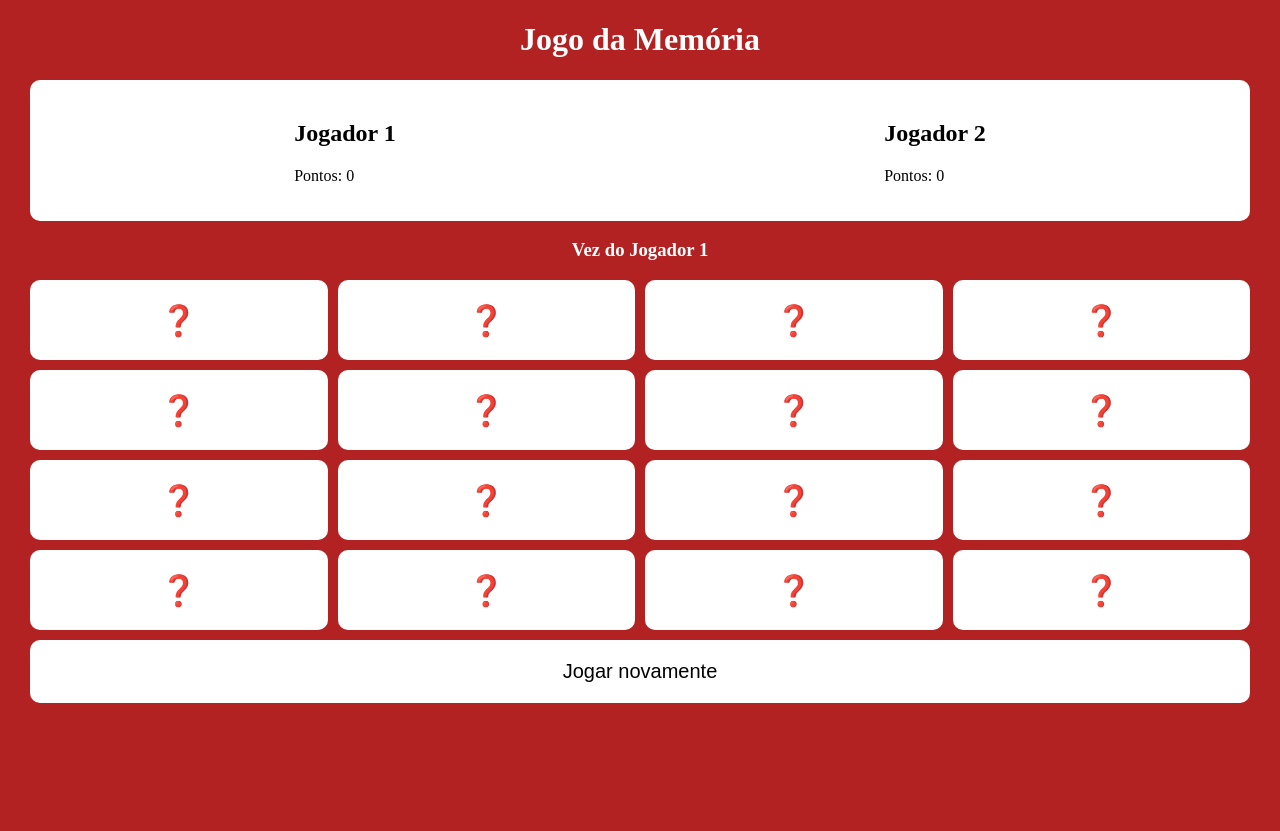
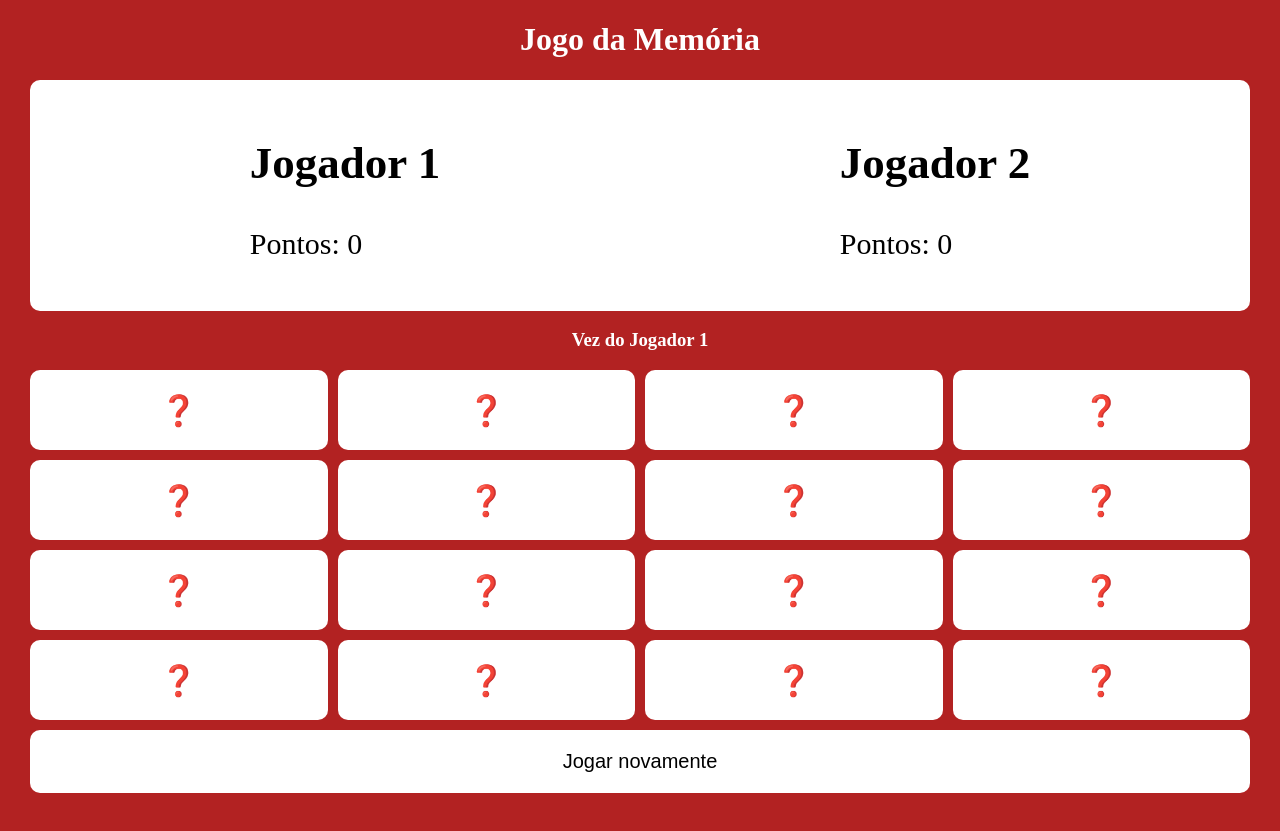
Before and after one commit to glauberviana/memory-game, a plain HTML site: page index.html in a window 1280 px wide. Before the commit the page ends 800 px from the top, so only its background shows below. Drawn offline with Linux system fonts and the light colour scheme.

Commit message:
Ajustes de Detalhes

```diff
--- a/index.html
+++ b/index.html
@@ -34,7 +34,6 @@
 
     <button id="reiniciar">Jogar novamente</button>
 
-    <script src="script.js"></script>
-
 </body>
+<script src="script.js"></script>
 </html>
--- a/style.css
+++ b/style.css
@@ -1,13 +1,15 @@
 body {
     background-color: firebrick;
     margin: 10px 30px;
+       box-sizing: border-box;
+    height: 100vh;
 }
 
 .placar {
     display: flex;
     justify-content: space-around;
-
     padding: 20px;
+    font-size: 30px;
     background-color: white;
     border-radius: 10px;
 }
```
